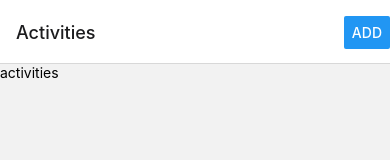
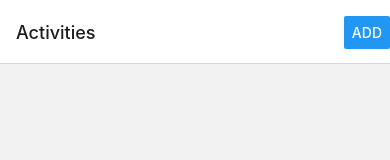
Before and after one commit to jyang10086/CS5520-assignment2, a React Native app: screen /Activities in a window 390 px wide. Shown: the top 160 px of the page. Built offline with nearby package versions, Linux system fonts and the light colour scheme.

Commit message:
create ItemsListContext, pass activities data between screens and display activities list

```diff
--- a/App.js
+++ b/App.js
@@ -7,6 +7,7 @@ import Diets from "./screens/Diets";
 import Settings from "./screens/Settings";
 import AddButton from "./components/AddButton";
 import AddActivity from "./screens/AddActivity";
+import { ItemsListProvider } from "./components/context/ItemListContext";
 
 const Stack = createStackNavigator();
 const Tab = createBottomTabNavigator();
@@ -29,6 +30,7 @@ const Home = ({ navigation }) => {
 
 export default function App() {
   return (
+    <ItemsListProvider>
       <NavigationContainer>
         <Stack.Navigator>
           <Stack.Screen
@@ -46,6 +48,7 @@ export default function App() {
           />
         </Stack.Navigator>
       </NavigationContainer>
+    </ItemsListProvider>
   );
 }
 
--- /dev/null
+++ b/components/context/ItemListContext.js
@@ -0,0 +1,21 @@
+import { createContext, useState, useContext } from "react";
+
+const ItemsListContext = createContext();
+
+export const useItemsList = () => {
+  return useContext(ItemsListContext);
+};
+
+export const ItemsListProvider = ({ children }) => {
+  const [activities, setActivities] = useState([]);
+
+  const addActivity = (activity) => {
+    setActivities((prevActivities) => [activity, ...prevActivities]);
+  };
+
+  return (
+    <ItemsListContext.Provider value={{ activities, addActivity }}>
+      {children}
+    </ItemsListContext.Provider>
+  );
+};
--- a/screens/Activities.js
+++ b/screens/Activities.js
@@ -1,8 +1,37 @@
-import { StyleSheet, Text, View } from "react-native";
+import { FlatList, StyleSheet, Text, View } from "react-native";
+import { useItemsList } from "../components/context/ItemListContext";
 export default function Activities() {
+  const { activities } = useItemsList();
   return (
     <View>
-      <Text>activities</Text>
+      <FlatList
+        data={activities}
+        keyExtractor={(item) => item.id.toString()}
+        renderItem={({ item }) => (
+          <View style={styles.itemContainer}>
+            <Text style={styles.typeText}>{item.type}</Text>
+            <Text style={styles.typeText}>{item.date}</Text>
+            <Text style={styles.typeText}>{item.duration} min</Text>
+          </View>
+        )}
+      />
     </View>
   );
 }
+const styles = StyleSheet.create({
+  itemContainer: {
+    flex: 1,
+    flexDirection: "row",
+    padding: 20,
+    backgroundColor: "darkslateblue",
+    borderRadius: 10,
+    marginBottom: 18,
+    justifyContent: "space-between",
+    alignItems: "center",
+  },
+  typeText: {
+    color: "white",
+    fontWeight: "bold",
+    fontSize: 15,
+  },
+});
--- a/screens/AddActivity.js
+++ b/screens/AddActivity.js
@@ -2,6 +2,7 @@ import { Alert, Button, StyleSheet, Text, TextInput, View } from "react-native";
 import { useState } from "react";
 import DateTimePicker from "@react-native-community/datetimepicker";
 import { SelectList } from "react-native-dropdown-select-list";
+import { useItemsList } from "../components/context/ItemListContext";
 
 const activityData = [
   { key: "1", value: "Running" },
@@ -19,6 +20,8 @@ export default function AddActivity({ navigation }) {
   const [date, setDate] = useState(new Date());
   const [dateTxt, setDateTxt] = useState(new Date().toDateString());
   const [showDatePicker, setShowDatePicker] = useState(false);
+
+  const { addActivity } = useItemsList();
 
   const handleActivityChange = (activity) => {
     setActivity(activity);
@@ -61,7 +64,7 @@ export default function AddActivity({ navigation }) {
       date: date.toDateString(),
     };
 
-    // todo: addActivity();
+    addActivity(newActivity);
 
     setActivity("");
     setDuration("");
```
Lines whose indentation alone changed are shown as unchanged.
